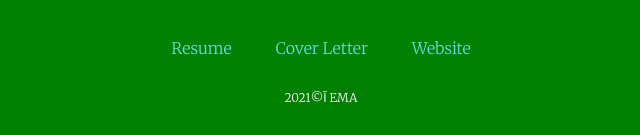
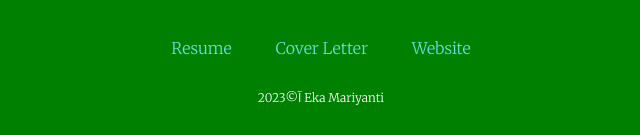
Before and after one commit to emafaust/cv, a plain HTML site: page index.html in a window 1280 px wide. Shown: the part 2771-2906 px from the top of the page, 319-959 px from the left. Drawn offline with Linux system fonts and the light colour scheme; a web font is replaced by a local one.

Commit message:
Update index.html

```diff
--- a/index.html
+++ b/index.html
@@ -59,7 +59,7 @@
   <a class="footer-link" href="images/Lebenslauf-Eka.pdf">Resume</a>
   <a class="footer-link" href="images/Anscreiben-Eka.pdf">Cover Letter</a>
   <a class="footer-link" href="https://emafaust.github.io/cv/">Website</a>
-  <p class="copyright">آ©2021 EMA</p>
+  <p class="copyright">آ©2023 Eka Mariyanti</p>
 </div>
 
 
```
